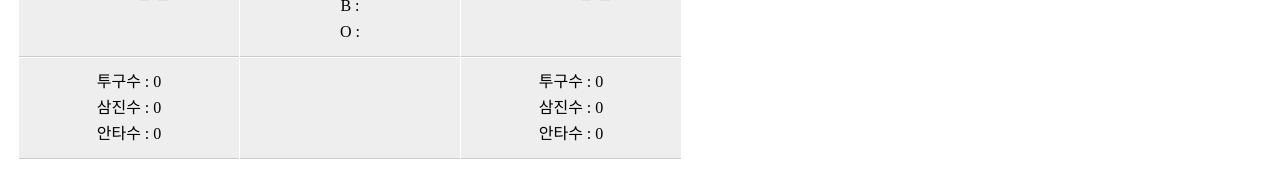
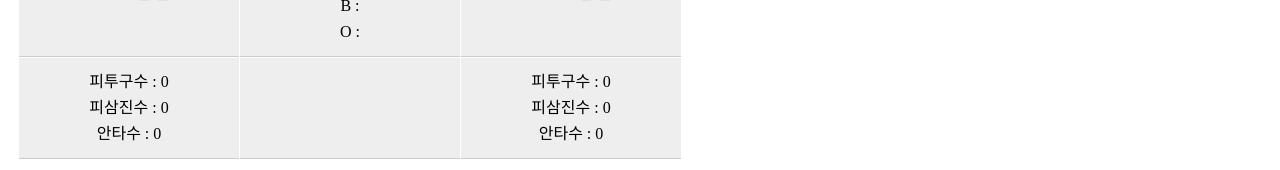
Before and after one commit to Hu2y/CodeSquad_CodingTest, a Vue app: page / in a window 1280 px wide. Shown: the part 516-686 px from the top of the page. Built offline with nearby package versions, Linux system fonts and the light colour scheme.

Commit message:
* 타석 선수 옆에 V표시 출력 구현(3단계 완료)
 - require
 : Code ReFactoring(depth줄이기, 변수줄이기, 코드 간결화)

```diff
--- a/src/components/Step2-3.vue
+++ b/src/components/Step2-3.vue
@@ -116,7 +116,7 @@
                 <ul>
                   {{firstName[0].name}} 팀
                   <li v-for="fteam in firstTeam" :key="fteam.id">
-                    <span>{{fteam.id}}. {{fteam.player}}</span>
+                    <span>{{fteam.id}}. {{fteam.player}} <span v-if="fcheckNum == fteam.id"> V </span> </span>
                   </li>
                 </ul>
               </td>
@@ -129,21 +129,21 @@
                 <ul>
                   {{secondName[0].name}} 팀
                   <li v-for="steam in secondTeam" :key="steam.id">
-                    <span>{{steam.id}}. {{steam.player}}</span>
+                    <span>{{steam.id}}. {{steam.player}} <span v-if="scheckNum == steam.id"> V </span> </span>
                   </li>
                 </ul>
               </td>
             </tr>
             <tr>
               <td>
-                <p>투구수 : {{firstpitching}}</p>
-                <p>삼진수 : {{so.fso}}</p>
+                <p>피투구수 : {{firstpitching}}</p>
+                <p>피삼진수 : {{so.fso}}</p>
                 <p>안타수 : {{teamHits.fhits}}</p>
               </td>
               <td></td>
               <td>
-                <p>투구수 : {{secondPitching}}</p>
-                <p>삼진수 : {{so.sso}}</p>
+                <p>피투구수 : {{secondPitching}}</p>
+                <p>피삼진수 : {{so.sso}}</p>
                 <p>안타수 : {{teamHits.shits}}</p>
               </td>
             </tr>
@@ -177,7 +177,6 @@ export default {
       secondTeam: [],
       name: "", // 선수 이름
       batting: "", // 입력폼 타율
-      //게임 구현부분 변수
       playView: false,
       matchView: false,
       isInning: true, // 회초 인지 회말인지
@@ -190,7 +189,6 @@ export default {
       round: 1,
       firstOrder: 0, // 첫번째팀 팀 선수 순번을 결정해주는 변수
       secondOrder: 0, // 두번쨰팀 팀 선수 순번을 결정해주는 변수
-      // attacked: true, // isInning과 같아서 지울수잇는지 검수
       firstScore: 0,
       secondScore: 0,
       strikeOut: 0, // 삼진 횟수
@@ -206,6 +204,8 @@ export default {
       sImage: "",
       bImage: "",
       oImage: "",
+      fcheckNum: 1, // 지금 타석에있는 선수 V표시 할 떄 쓸 변수
+      scheckNum: 1,
     };
   },
   methods: {
@@ -272,7 +272,18 @@ export default {
       this.strike = 0;
       this.ball = 0;
     },
-    orderNum() { // 팀 선수 마지막 선수 차례가 끝나면 처음선수로 돌려주는 함수
+    orderNum() { // 다음선수로, 팀 선수 마지막 선수 끝나면 처음선수로 돌려주는 함수
+      if(this.isInning) { // V표시 로직
+        this.fcheckNum+= 1
+        if(this.fcheckNum==10) {
+          this.fcheckNum=1
+        }
+      } else {
+        this.scheckNum+=1
+        if(this.scheckNum == 10) {
+          this.scheckNum = 1
+        }
+      }
       if (this.isInning) {
         this.firstOrder += 1; // 첫번째팀 다음선수로 넘겨주는 로직
         if (this.firstOrder >= 9) this.firstOrder = 0; // 첫번째팀 마지막선수면 처음천수로
@@ -282,6 +293,7 @@ export default {
       }
     },
     nextBtn() {
+      console.log(this.firstOrder, this.secondOrder)
       var h = 0
       if(this.isInning) { // 회초인지 회말인지 판단으로 1, 2팀 선택 후 각선수 타율 가져오기
         h = this.firstTeam[this.firstOrder].ba
@@ -336,7 +348,6 @@ export default {
           } // this.attacked = !this.attacked; // 3아웃되면 각 팀 뷰로 바뀌게   <<< 여기추가
           this.out = 0; // 아웃 초기화
           this.hits = 0; // 안타수 초기화 (한회에 4안타마다 1점이 올라가기떄문에, 한회가 끝나면 초기화 , 나중에 안타수는 따로 누적해줘야될듯)
-          console.log(this.round);
           if(!this.isInning && this.round == 6 && (this.secondScore > this.firstScore)) {
             this.matchView = !this.matchView;
           }
@@ -414,7 +425,6 @@ export default {
     },
     skipFunc() {
       while(this.round <= this.skipNum) {
-        console.log('스킵호출되엇다.',this.round, this.skipNum)
         // (function(){document.getElementById('skip').click()})()
         this.nextBtn()
       }
```
